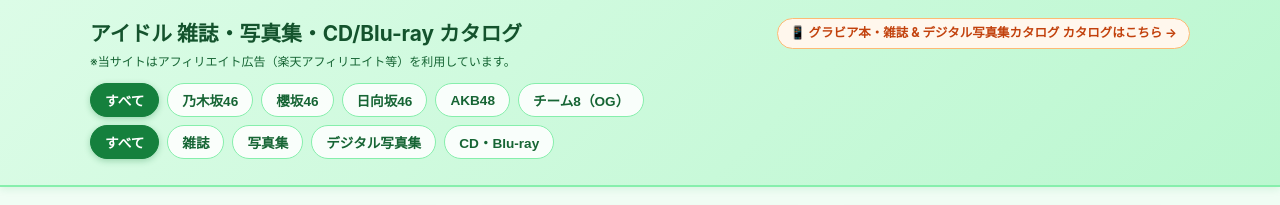
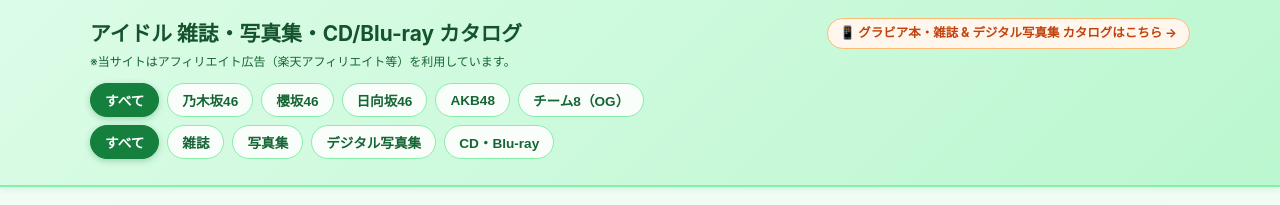
Before and after one commit to marron-stage/idol-catalog, a plain HTML site: page index.html in a window 1280 px wide. Shown: the top 205 px of the page. Drawn offline with Linux system fonts and the light colour scheme.

Commit message:
Update index.html

```diff
--- a/index.html
+++ b/index.html
@@ -318,7 +318,7 @@
   <div class="header-inner">
     <div class="header-top">
       <h1>アイドル 雑誌・写真集・CD/Blu-ray カタログ</h1>
-      <a class="sister-link" href="https://marron-stage.github.io/gravure-catalog/">📱 グラビア本・雑誌 & デジタル写真集カタログ カタログはこちら →</a>
+      <a class="sister-link" href="https://marron-stage.github.io/gravure-catalog/">📱 グラビア本・雑誌 & デジタル写真集 カタログはこちら →</a>
     </div>
     <p class="pr-note">※当サイトはアフィリエイト広告（楽天アフィリエイト等）を利用しています。</p>
 
```
